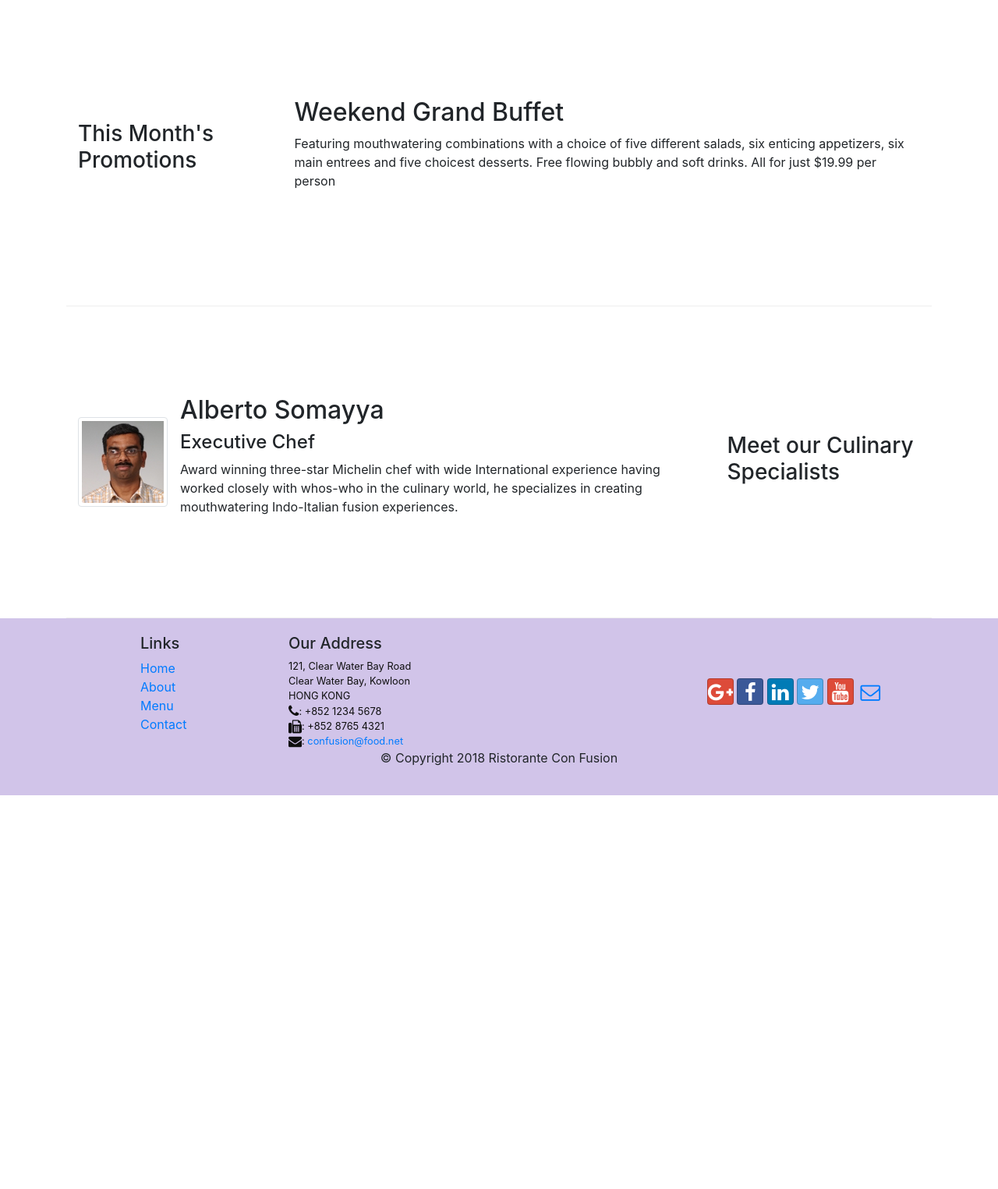
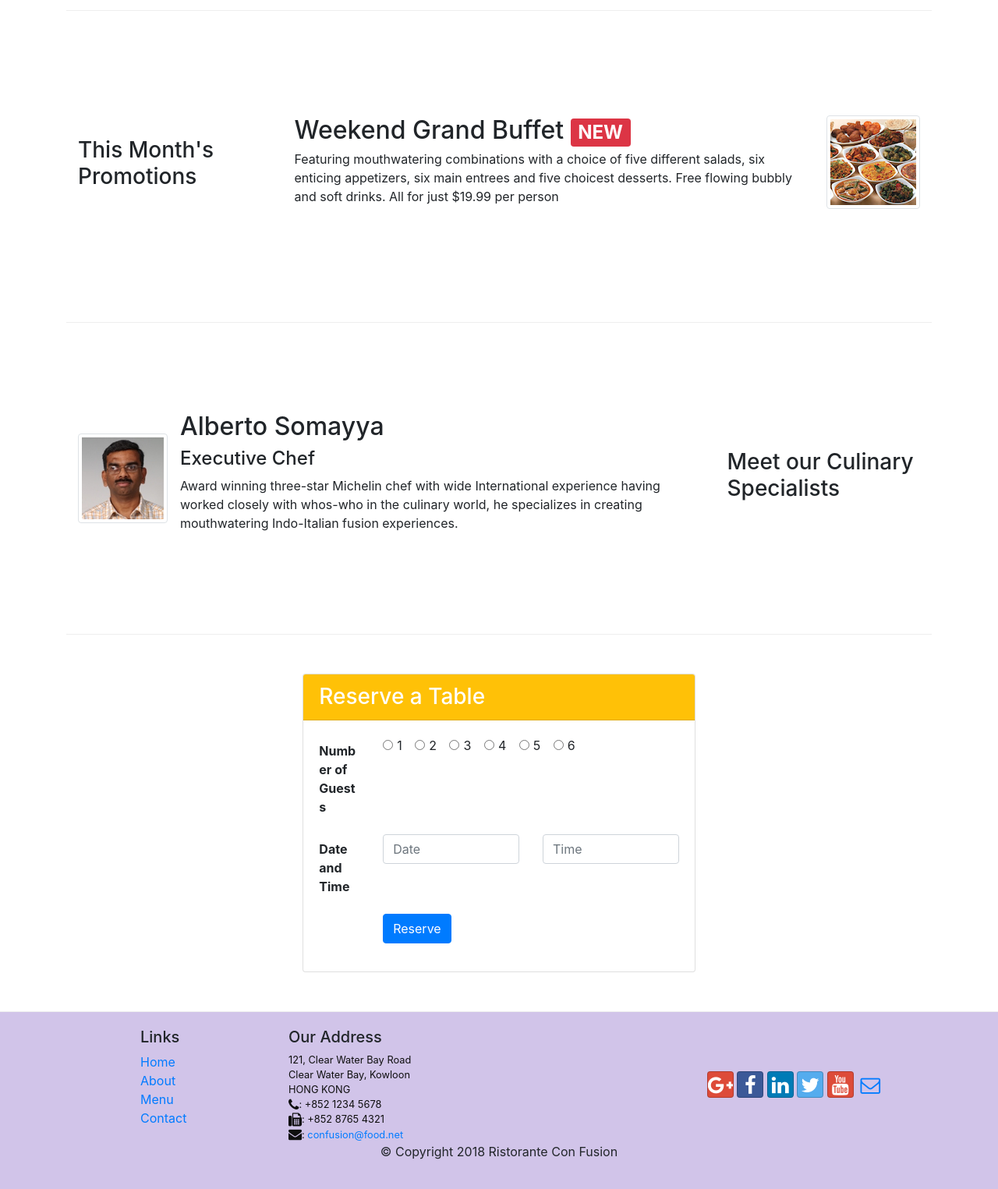
Before and after one commit to 3470Abdul/Fast-food-web-app, a website: page index.html in a window 1280 px wide. Shown: the part 720-2245 px from the top of the page at 78% size. Before the commit the page ends 1740 px from the top, so only its background shows below. Drawn offline with nearby package versions, Linux system fonts and the light colour scheme.

Commit message:
Assignment2 Bootstrap CSS Components

```diff
--- a/index.html
+++ b/index.html
@@ -36,12 +36,15 @@
     <header class="jumbotron">
         <div class="container">
             <div class="row row-header">
-                <div class="col-12 col-sm-8">
+                <div class="col-12 col-sm-6">
                     <h1>Ristorante con Fusion</h1>
                     <p>We take inspiration from the World's best cuisines, and create a unique fusion experience. Our lipsmacking creations will tickle your culinary senses!</p>
                 </div>
-                <div class="col-12 col-sm align-self-center">
+                <div class="col-12 col-sm-4 align-self-center">
                         <img src="img/logo.png" class="img-fluid">
+                    </div>
+                    <div class="col-12 col-sm align-self-center">
+                            <a role="button" class="btn btn-block btn-sm btn-warning" href="#reservationDiv">Reserve Table</a>
                     </div>
             </div>
         </div>
@@ -73,8 +76,13 @@
                 <h3>This Month's Promotions</h3>
             </div>
             <div class="col col-sm col-md">
-                <h2>Weekend Grand Buffet</h2>
-                <p>Featuring mouthwatering combinations with a choice of five different salads, six enticing appetizers, six main entrees and five choicest desserts. Free flowing bubbly and soft drinks. All for just $19.99 per person </p>
+                <div class="media">
+                        <div class="media-body">
+                          <h2 class="mt-0 mb-1">Weekend Grand Buffet  <span class="badge badge-danger">NEW</span></h2></h2>
+                          <p class="d-none d-sm-block">Featuring mouthwatering combinations with a choice of five different salads, six enticing appetizers, six main entrees and five choicest desserts. Free flowing bubbly and soft drinks. All for just $19.99 per person </p>
+                        </div>
+                        <img class="ml-3 img-thumbnail" src="img/buffet.png" alt="Generic placeholder image">
+                      </div>
             </div>
         </div>
 
@@ -97,10 +105,64 @@
                             </div>
                         </div>
             </div>
+            </div>
         </div>
-    </div>
+        <div class="row row-content align-items-center justify-content-center" id="reservationDiv">
+                <div class="col-12 col-sm-4 col-md-5">
+                    <div class="card">
+                        <h3 class="card-header bg-warning text-white">Reserve a Table</h3>
+                        <div class="card-body">
+                            <form>
+                                <div class="form-group row">
+                                        <label for="guests" class="col-12 col-sm-9 col-md-2 col-form-label font-weight-bold">Number of Guests</label>
+                                        <div class="col-12 col-md-8 ">
+                                                <div class="form-check form-check-inline">
+                                                        <input class="form-check-input" type="radio" name="inlineRadioOptions" id="inlineRadio1" value="option1">
+                                                        <label class="form-check-label" for="inlineRadio1">1</label>
+                                                      </div>
+                                                      <div class="form-check form-check-inline">
+                                                        <input class="form-check-input" type="radio" name="inlineRadioOptions" id="inlineRadio2" value="option2">
+                                                        <label class="form-check-label" for="inlineRadio2">2</label>
+                                                      </div>
+                                                      <div class="form-check form-check-inline">
+                                                        <input class="form-check-input" type="radio" name="inlineRadioOptions" id="inlineRadio3" value="option3">
+                                                        <label class="form-check-label" for="inlineRadio3">3</label>
+                                                      </div>
+                                                      <div class="form-check form-check-inline">
+                                                        <input class="form-check-input" type="radio" name="inlineRadioOptions" id="inlineRadio4" value="option4">
+                                                        <label class="form-check-label" for="inlineRadio4">4</label>
+                                                      </div>
+                                                      <div class="form-check form-check-inline">
+                                                         <input class="form-check-input" type="radio" name="inlineRadioOptions" id="inlineRadio5" value="option5">
+                                                         <label class="form-check-label" for="inlineRadio5">5</label>
+                                                      </div>
+                                                      <div class="form-check form-check-inline">
+                                                         <input class="form-check-input" type="radio" name="inlineRadioOptions" id="inlineRadio6" value="option6">
+                                                         <label class="form-check-label" for="inlineRadio6">6</label>
+                                                     </div>
+                                        </div>
+                                </div>
+                                <div class="form-group row">
+                                    <label for="date" class="col-12 col-sm-9 col-md-2 col-form-label font-weight-bold">Date and Time</label>
+                                    <div class="col-12 col-sm-12 col-md-5">
+                                        <input type="text" class="form-control" id="date" name="date" placeholder="Date">
+                                    </div>
+                                    <div class="col-12 col-sm-12 col-md-5">
+                                            <input type="text" class="form-control" id="time" name="time" placeholder="Time">
+                                        </div>
+                                    </div>
+                                    <div class="form-group row">
+                                         <div class="offset-md-2 col-md-10">
+                                            <button type="submit" class="btn btn-primary">Reserve</button>
+                                         </div>
+                                </div>
 
-    <footer class="footer">
+                            </form>
+                        </div>
+                    </div>
+                </div>
+            </div>
+        <footer class="footer">
         <div class="container">
             <div class="row">
                 <div class="col-4 offset-1 col-sm-2">
```
